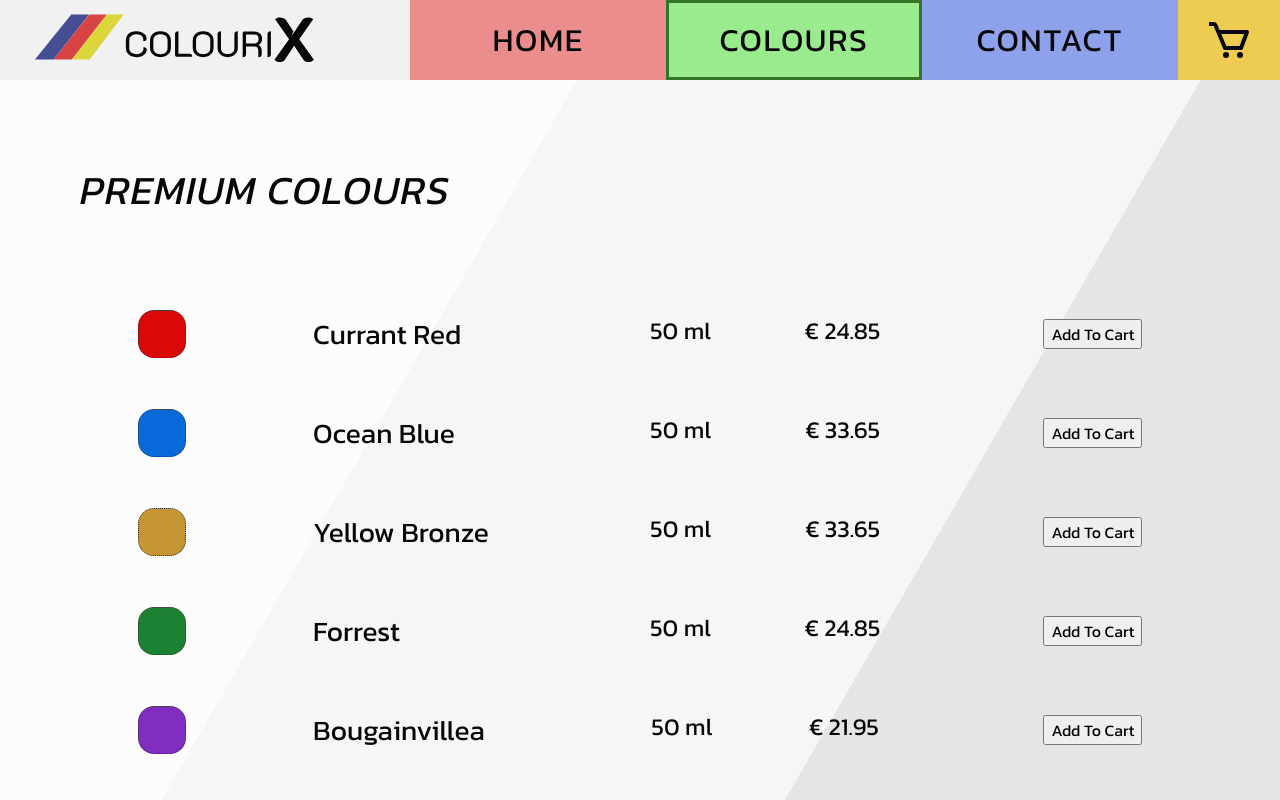
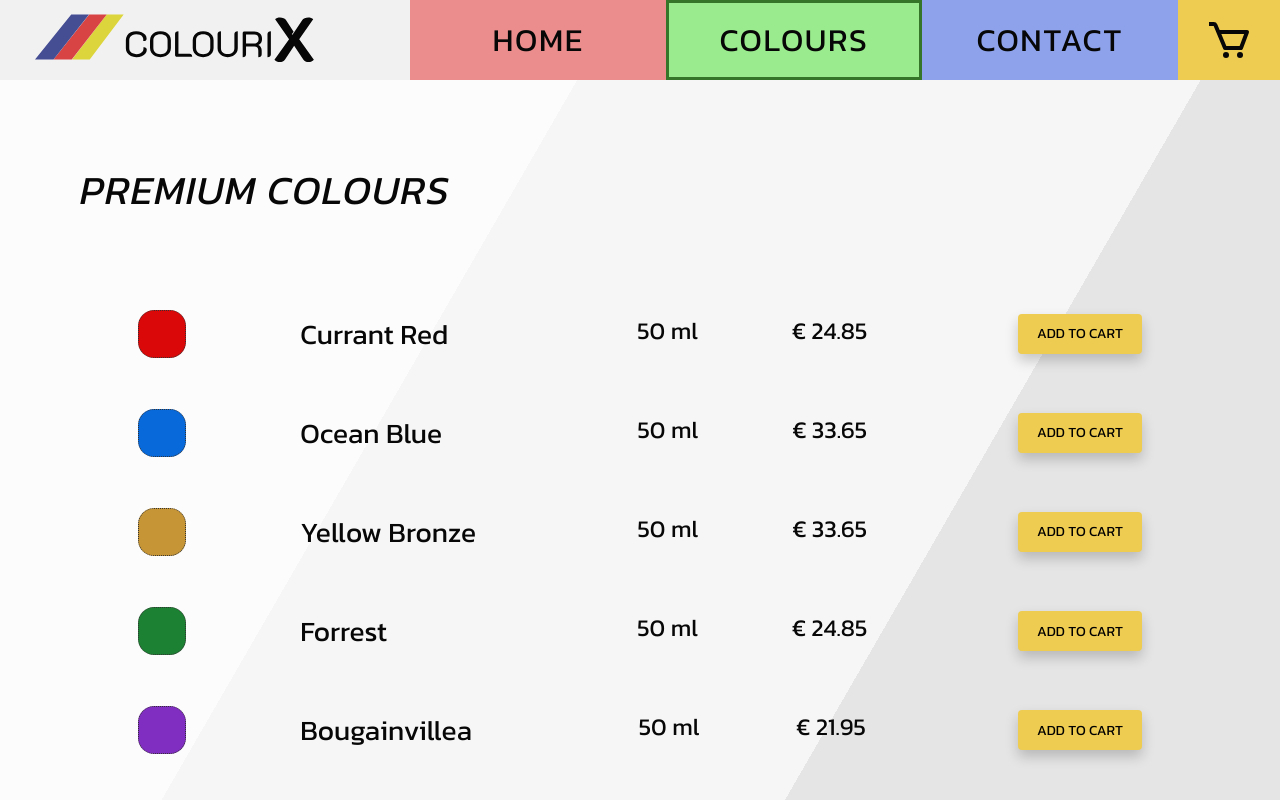
Before and after one commit to Patrick-Svensson/colourix, a React (Create React App) app: page /colours in a window 1280 px wide. Shown: the top 800 px of the page. Built offline with nearby package versions, Linux system fonts and the light colour scheme.

Commit message:
Change buttons to Button components in Colours.

```diff
--- a/src/Components/ColourComponent.js
+++ b/src/Components/ColourComponent.js
@@ -1,4 +1,4 @@
-//import Button from "./Button";
+import Button from "./Button";
 import "./ColourComponent.css";
 
 const ColourComponent = (props) => {
@@ -10,10 +10,7 @@ const ColourComponent = (props) => {
 
     return (
         <div key={product.id} className="colourItemContainer">
-            <div
-                className="productImg"
-                style={{ background: "#" + product.colour }}
-            ></div>
+            <div className="productImg" style={{ background: "#" + product.colour }}></div>
             <div className="dataContainer">
                 <h3 className="productTitle">{product.name}</h3>
 
@@ -28,8 +25,7 @@ const ColourComponent = (props) => {
                 <input type="number" id="quantity" />
             </form> */}
 
-            {/* <Button style={styles} text="Add to cart" /> */}
-            <button onClick={() => onAdd(product)}>Add To Cart</button>
+            <Button style={styles} text="Add to cart" onClick={() => onAdd(product)} />
         </div>
     );
 };
```
